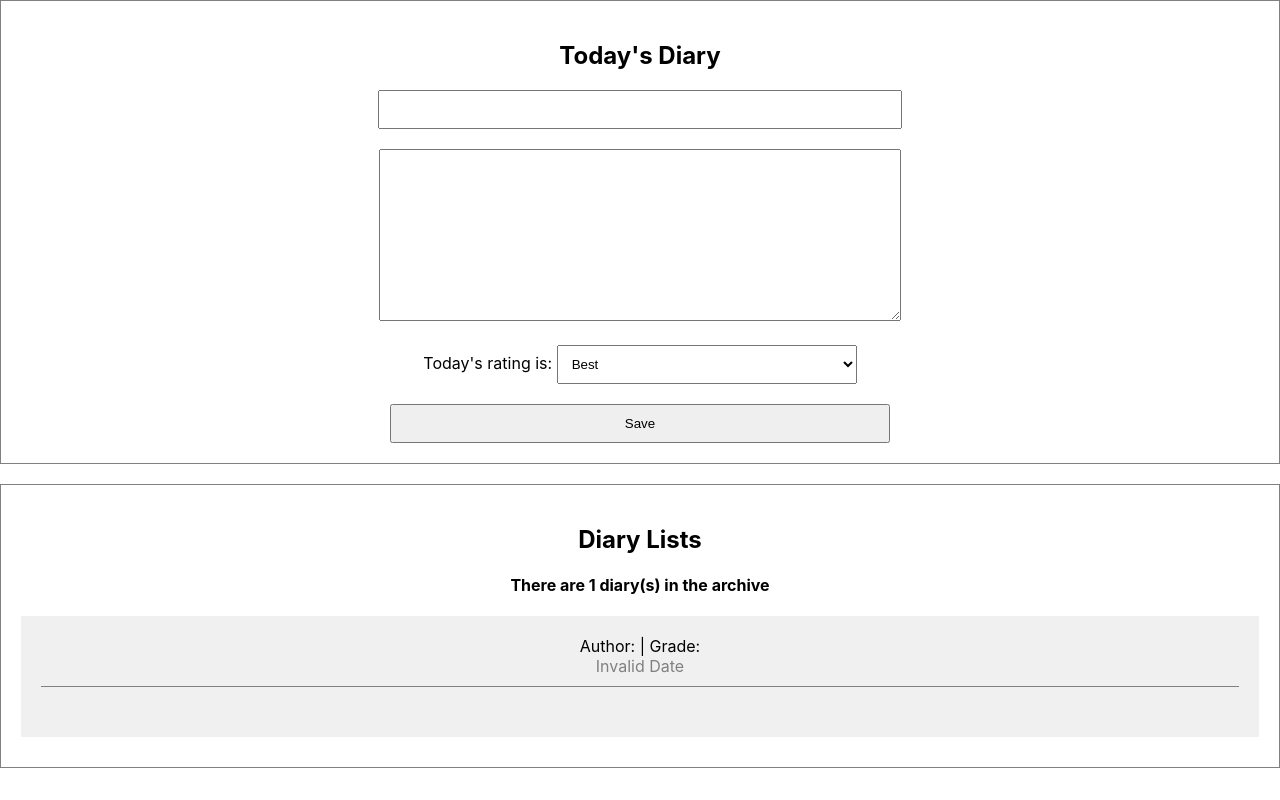
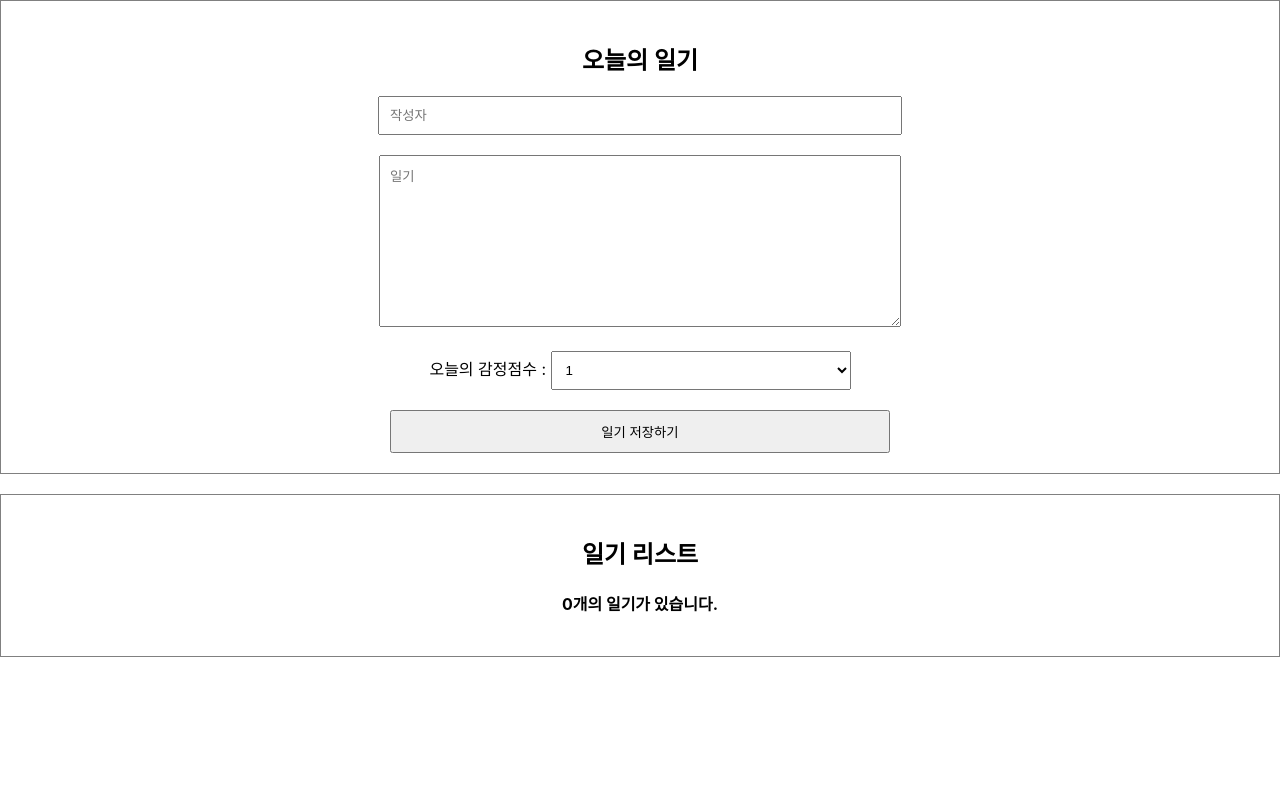
Before and after one commit to Na-David/simpleDiary, a React (Create React App) app: page / in a window 1280 px wide. Built offline with nearby package versions, Linux system fonts and the light colour scheme.

Commit message:
rendered - newly added diary

```diff
--- a/src/App.js
+++ b/src/App.js
@@ -1,63 +1,31 @@
-//import React, {useState, useEffect } from "react";
-import { useState, useRef } from 'react';
-import './App.css';
-import DiaryEditor from './DiaryEditor';
-import DiaryList from './DiaryList';
-
-// const dummyList = [
-//   {
-//     id: 1,
-//     author: "David",
-//     content: "Mattew",
-//     grade: "Best",
-//     created_date: new Date().getTime()
-//   },
-//   {
-//     id: 2,
-//     author: "Joseph",
-//     content: "Joshua",
-//     grade: "Best",
-//     created_date: new Date().getTime()
-//   },
-//   {
-//     id: 3,
-//     author: "Daisy",
-//     content: "Proverb",
-//     grade: "Best",
-//     created_date: new Date().getTime()
-//   },
-//   {
-//     id: 4,
-//     author: "James",
-//     content: "Timothy",
-//     grade: "Best",
-//     created_date: new Date().getTime()
-//   },
-// ]
+import { useRef, useState } from "react";
+import "./App.css";
+import DiaryEditor from "./DiaryEditor";
+import DiaryList from "./DiaryList";
 
 const App = () => {
-
   const [data, setData] = useState([]);
 
   const dataId = useRef(0);
 
-  const onCreate = (author, content, grade) => {
+  const onCreate = (author, content, emotion) => {
     const created_date = new Date().getTime();
     const newItem = {
-      author, content, grade, created_date,
+      author,
+      content,
+      emotion,
+      created_date,
       id: dataId.current
     };
     dataId.current += 1;
-    setData([ newItem, ...data]);
+    setData([newItem, ...data]);
   };
 
   return (
     <div className="App">
-      {/* <h2>This is simple Diary</h2> */}
-      <DiaryEditor onCreate = {onCreate} />
-      <DiaryList diaryList = {[data]} />
+      <DiaryEditor onCreate={onCreate} />
+      <DiaryList diaryList={data} />
     </div>
   );
-}
-
+};
 export default App;
--- a/src/DiaryEditor.js
+++ b/src/DiaryEditor.js
@@ -1,14 +1,13 @@
-import React, { useRef, useState } from "react";
+import { useRef, useState } from "react";
 
-const DiaryEditor = ({onCreate}) => {
-
+const DiaryEditor = ({ onCreate }) => {
   const authorInput = useRef();
   const contentInput = useRef();
 
-    const [state,setState] = useState({
+  const [state, setState] = useState({
     author: "",
     content: "",
-        grade: "Best"
+    emotion: 1
   });
 
   const handleChangeState = (e) => {
@@ -19,61 +18,66 @@ const DiaryEditor = ({onCreate}) => {
   };
 
   const handleSubmit = () => {
-        if (state.author.length < 1){
-            //alert("Please check the publisher.")
+    if (state.author.length < 1) {
       authorInput.current.focus();
-            return ;
+      return;
     }
-        if (state.content.length < 5){
+
+    if (state.content.length < 5) {
       contentInput.current.focus();
       return;
     }
-        onCreate(state.author, state.content, state.grade);
-        alert("Saved");
+
+    onCreate(state.author, state.content, state.emotion);
+    alert("저장 성공");
     setState({
       author: "",
       content: "",
-            grade: "best"
+      emotion: 1
     });
   };
 
   return (
     <div className="DiaryEditor">
-        <h2>Today's Diary</h2>
+      <h2>오늘의 일기</h2>
       <div>
         <input
-            ref = {authorInput}
-            name= "author"
+          ref={authorInput}
           value={state.author}
-            onChange = {handleChangeState}
+          onChange={handleChangeState}
+          name="author"
+          placeholder="작성자"
+          type="text"
         />
       </div>
-
       <div>
         <textarea
-            ref = {contentInput}
-            name= "content"
-            value = {state.content}
-            onChange= {handleChangeState}
+          ref={contentInput}
+          value={state.content}
+          onChange={handleChangeState}
+          name="content"
+          placeholder="일기"
+          type="text"
         />
       </div>
-
       <div>
-        <label>Today's rating is: </label>
-            <select name = "grade" value ={state.grade} onChange = {handleChangeState}>
-                <option value = {1}>Best</option>
-                <option value = {2}>Good</option>
-                <option value = {3}>Soso</option>
-                <option value = {4}>Not Satisfied</option>
-                <option value = {5}>...</option>
+        <span>오늘의 감정점수 : </span>
+        <select
+          name="emotion"
+          value={state.emotion}
+          onChange={handleChangeState}
+        >
+          <option value={1}>1</option>
+          <option value={2}>2</option>
+          <option value={3}>3</option>
+          <option value={4}>4</option>
+          <option value={5}>5</option>
         </select>
       </div>
-
       <div>
-
-            <button onClick={handleSubmit}>Save</button>
+        <button onClick={handleSubmit}>일기 저장하기</button>
       </div>
-    </div>)
-}
-
+    </div>
+  );
+};
 export default DiaryEditor;
--- a/src/DiaryItem.js
+++ b/src/DiaryItem.js
@@ -1,19 +1,16 @@
-const DiaryItem = ({author, content, created_date, grade, id}) => {
-    return <div className="DiaryItem">
+const DiaryItem = ({ id, author, content, emotion, created_date }) => {
+    return (
+      <div className="DiaryItem">
         <div className="info">
-            <span>
-                Author: {author} | Grade: {grade}<br/>
-            </span>
-            <span className="date">
-                {new Date(created_date).toLocaleString()}
-            </span>
+          <span className="author_info">
+            | 작성자 : {author} | 감정점수 : {emotion} |
+          </span>
+          <br />
+          <span className="date">{new Date(created_date).toLocaleString()}</span>
         </div>
-        <div className="content">
-                {content}
-            </div>
+        <div className="content">{content}</div>
+      </div>
+    );
+  };
 
-    </div>;
-
-}
-
-export default DiaryItem;
+  export default DiaryItem;
--- a/src/DiaryList.js
+++ b/src/DiaryList.js
@@ -1,14 +1,13 @@
 import DiaryItem from "./DiaryItem";
 
-const DiaryList = ({diaryList}) => {
-    // console.log(diaryList);
+const DiaryList = ({ diaryList }) => {
   return (
     <div className="DiaryList">
-            <h2>Diary Lists</h2>
-            <h4>There are {diaryList.length} diary(s) in the archive</h4>
+      <h2>일기 리스트</h2>
+      <h4>{diaryList.length}개의 일기가 있습니다.</h4>
       <div>
         {diaryList.map((it) => (
-                    <DiaryItem key = {it.id} {...it} />
+          <DiaryItem key={`diaryitem_${it.id}`} {...it} />
         ))}
       </div>
     </div>
```
Lines whose indentation alone changed are shown as unchanged.
